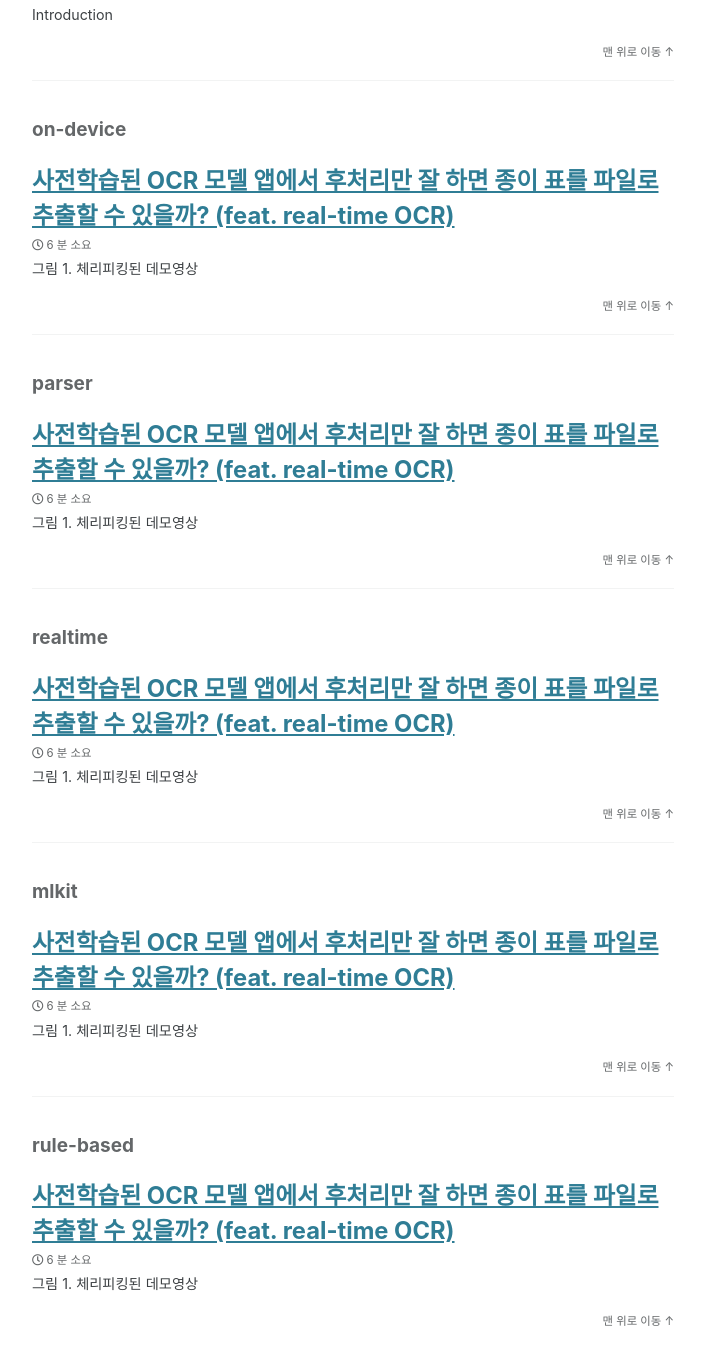
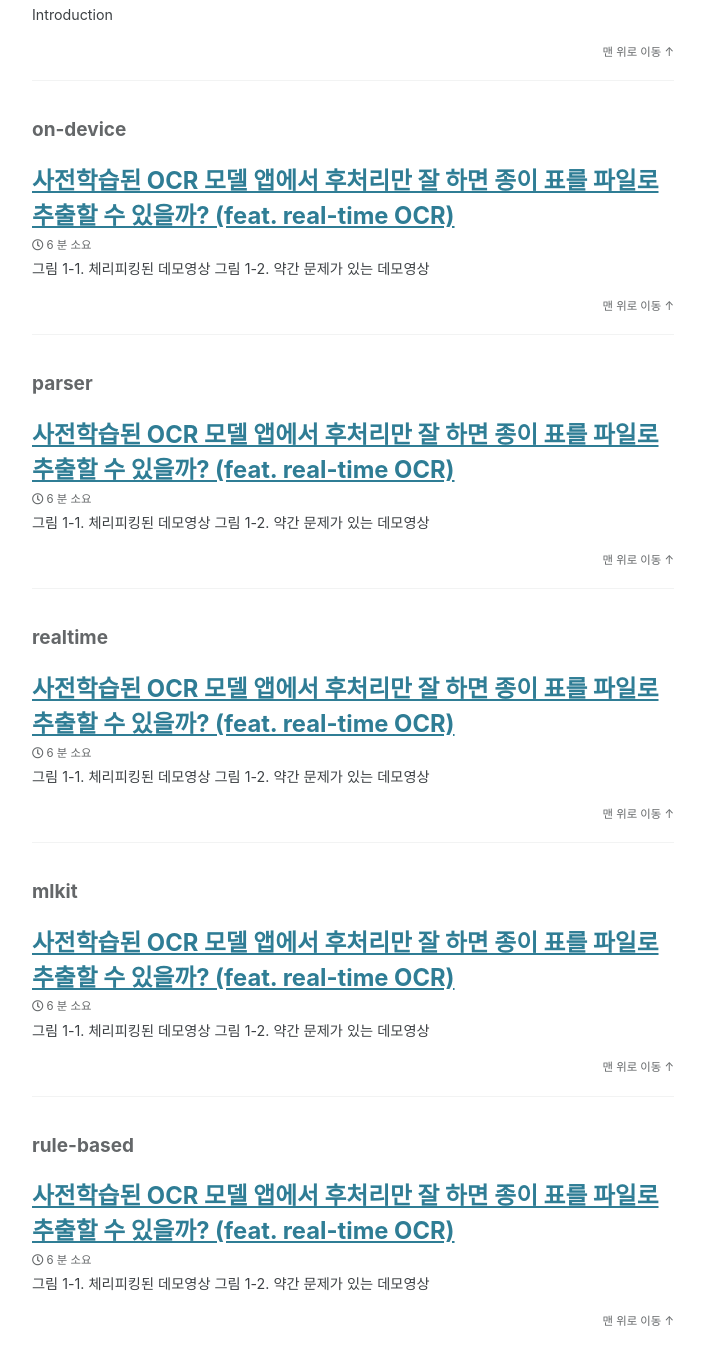
Before and after one commit to applicable-ml/applicable-ml.github.io, a Jekyll site: the page built from tags.md, in a window 1280 px wide and 1400 px high, scrolled down 11722 px. Shown: the top 1365 px of the window, without its empty margins (287-992 px from the left). Built offline with Jekyll 4.4.1, drawn with Linux system fonts in a browser that asks for light colours; cached includes are drawn as plain includes; some of the changed text lies outside the part shown.

Commit message:
Fix typing issue

```diff
--- a/_posts/2022-04-14-excel-scanner.md
+++ b/_posts/2022-04-14-excel-scanner.md
@@ -8,7 +8,7 @@ use_math: true
 
 ![그림 1. 체리피킹된 데모영상](https://user-images.githubusercontent.com/37643248/163402050-1d5c3527-9d73-4a06-8525-fc1292eb483b.gif) | ![demo-excel-scanner-poc-220219-3.gif](https://user-images.githubusercontent.com/37643248/163402467-99474c46-278e-485b-8fd7-c673ab79f2da.gif)
 -- | --
-그림 1. 체리피킹된 데모영상 |
+그림 1-1. 체리피킹된 데모영상 |  그림 1-2. 약간 문제가 있는 데모영상
 
 **실시간 [OCR](https://en.wikipedia.org/wiki/Optical_character_recognition)**과 **규칙기반 표 파싱 알고리즘**을 통해 인쇄된 표 문서를 파일(`.csv`)로 추출하는 iOS [POC](https://en.wikipedia.org/wiki/Proof_of_concept) 앱(**Excel Scanner**)을 제작하였습니다. OCR은 딥러닝 모델을 사용했을텐데, 애플과 구글의 비전 프레임워크를 활용하여 직접 모델을 학습하지 않고도 좋은 성능의 OCR을 활용할 수 있었고, OCR의 결과를 잘 가공하는 표 파싱 알고리즘을 규칙기반으로 제작하였습니다. 이 글에서는 미리 학습된 온디바이스 머신러닝 모델을 활용하여 구축했던 전반적인 프로세스를 소개, 규칙기반 알고리즘이 동작하는 방식 소개, 각 프레임워크를 비교하기 위해 살펴봤던 관점과 간단한 실험내용을 정리하였습니다.
 
```
